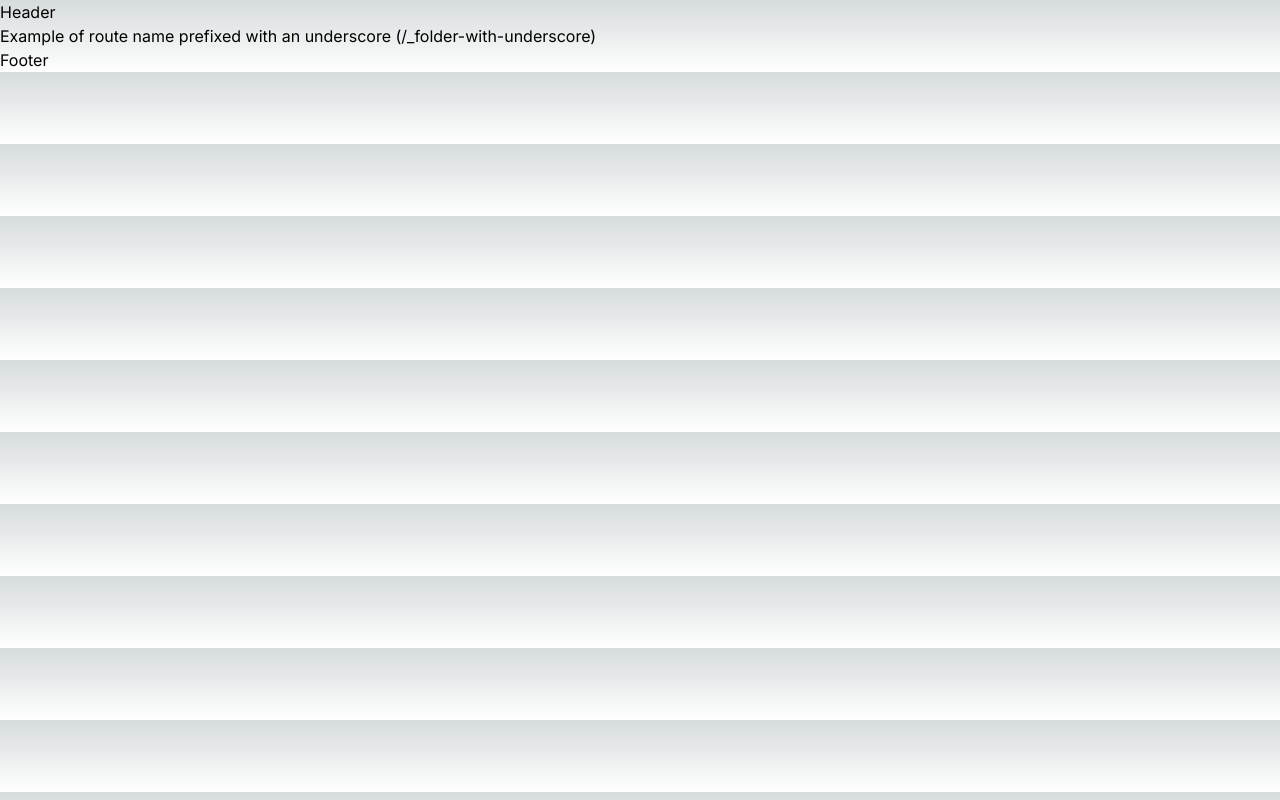
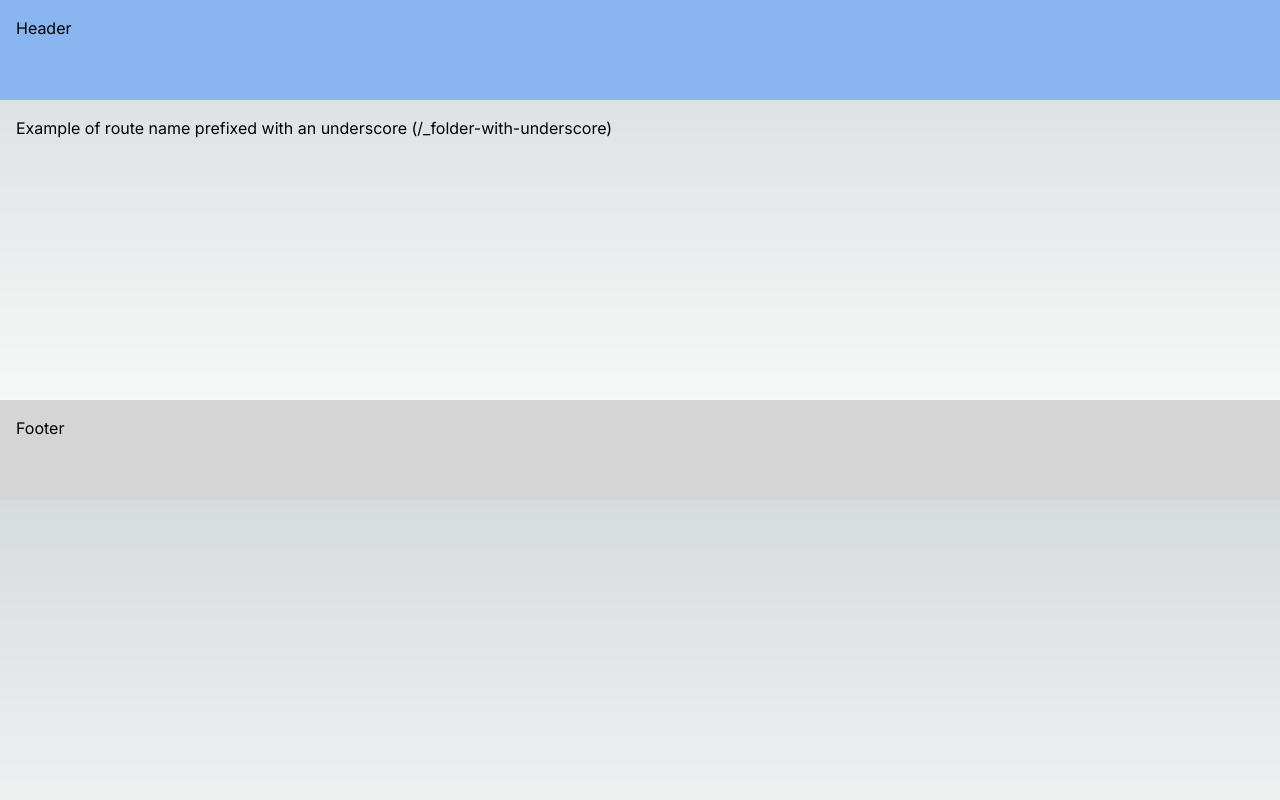
Before and after one commit to nzkks/nextjs, a Next.js app: page /%5Ffolder-with-underscore in a window 1280 px wide. Built offline with nearby package versions, Linux system fonts and the light colour scheme.

Commit message:
root layout: minor style changes

```diff
--- a/src/app/layout.tsx
+++ b/src/app/layout.tsx
@@ -20,9 +20,9 @@ const RootLayout = ({
   return (
     <html lang="en">
       <body className={inter.className}>
-        <header>Header</header>
-        {children}
-        <footer>Footer</footer>
+        <header className="h-[100px] p-4 bg-[#89b6f1]">Header</header>
+        <main className="min-h-[300px] p-4">{children}</main>
+        <footer className="h-[100px] p-4 bg-[#d5d5d5]">Footer</footer>
       </body>
     </html>
   );
```
